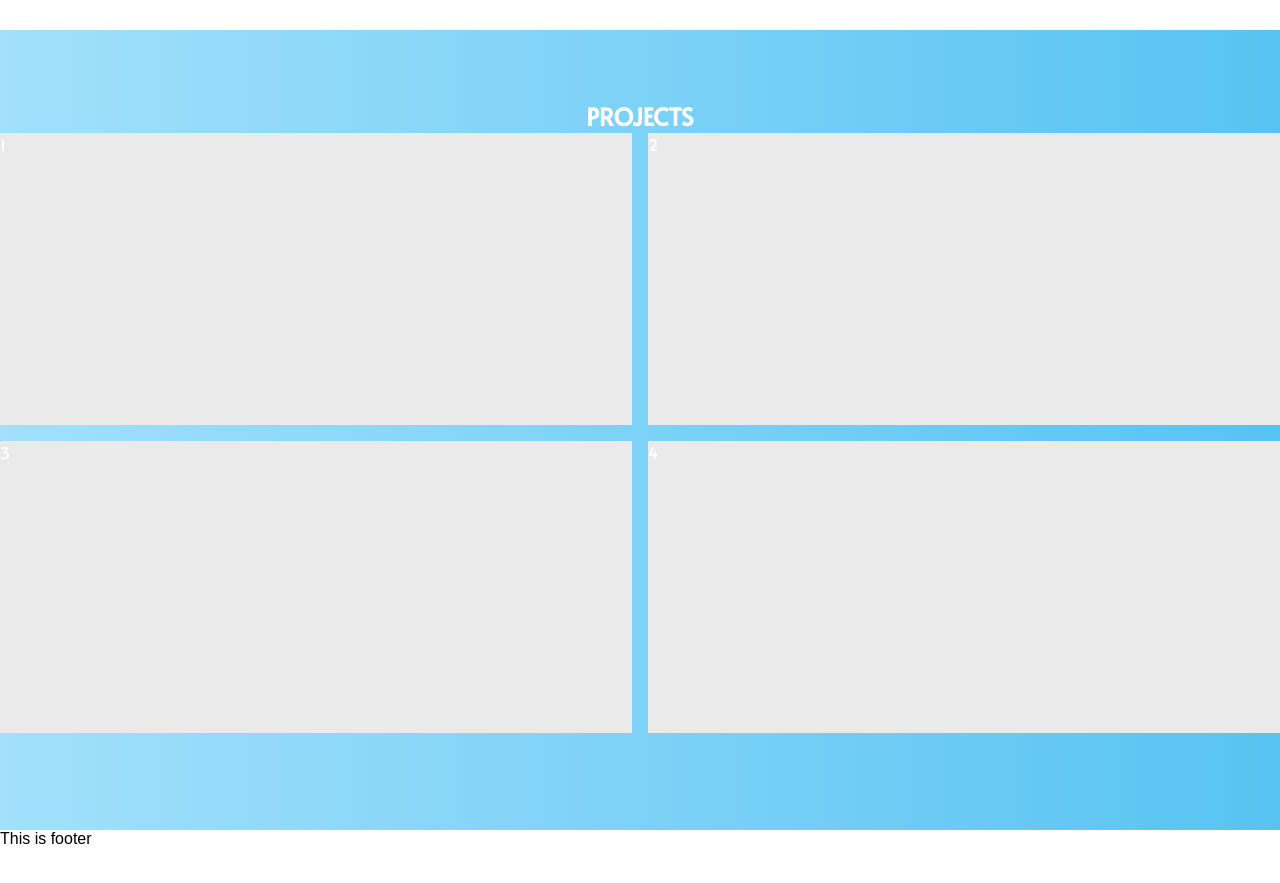
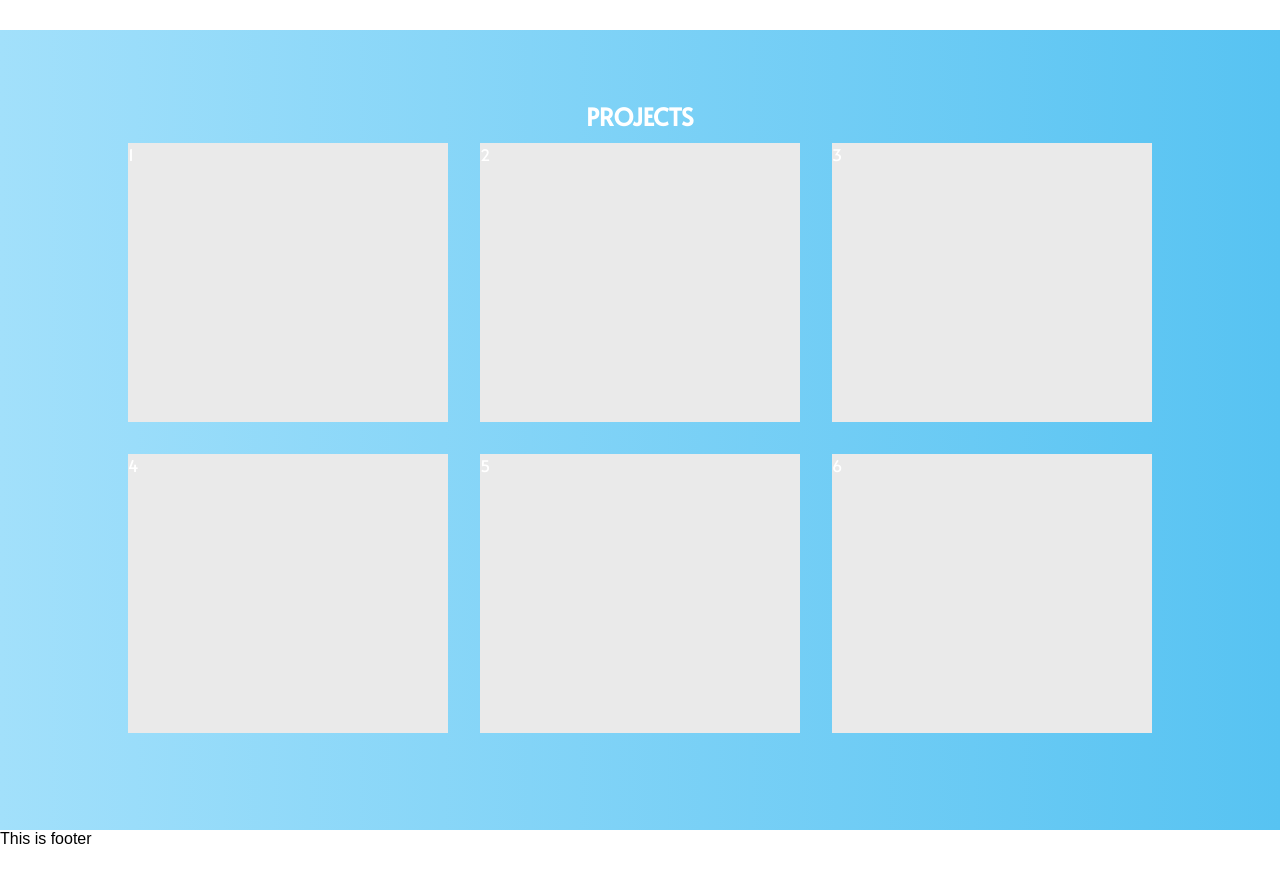
Before and after one commit to dtFocuS/dtFocuS.github.io, a website: page index.html in a window 1280 px wide. Shown: the part 1640-2523 px from the top of the page. Drawn offline with nearby package versions, Linux system fonts and the light colour scheme.

Commit message:
changed flex box to grid in projects section

```diff
--- a/index.html
+++ b/index.html
@@ -100,8 +100,8 @@
                         <div class="module">2</div>
                         <div class="module">3</div>
                         <div class="module">4</div>
-                        <!-- <div class="module">5</div>
-                        <div class="module">6</div> -->
+                        <div class="module">5</div>
+                        <div class="module">6</div>
                     </div>
                 </div>
 
--- a/style.css
+++ b/style.css
@@ -296,16 +296,18 @@ li a {
   display: grid;
   flex-wrap: wrap;
   justify-content: center; */
-
+  padding-top: 10px;
+  width: 80%;
+  margin: 0 auto;
   /* Supports Grid */
   height: 75vh;
   display: grid;
   /* grid-template-columns: repeat(auto-fill, minmax(200px, 1fr)); */
 
-  grid-template-columns: 1fr 1fr;
-  grid-auto-rows: 1fr 1fr;
+  grid-template-columns: 1fr 1fr 1fr;
+  grid-auto-rows: 1fr 1fr 1fr;
   /* grid-template-areas: ; */
-  grid-gap: 1em;
+  grid-gap: 2em;
 
 }
 
```
